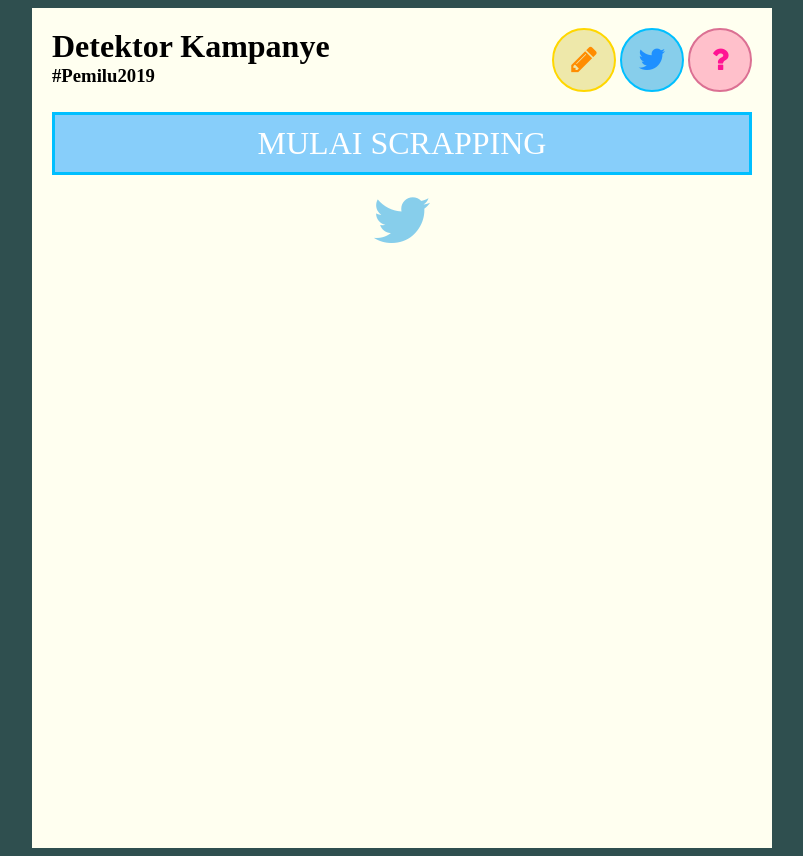
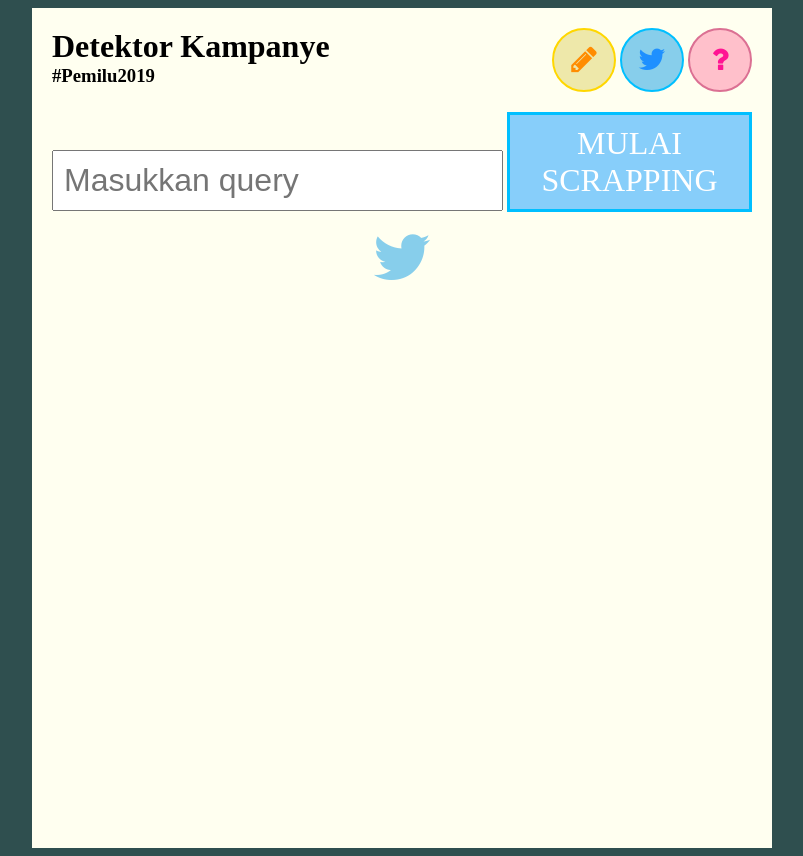
Before and after one commit to emonnemo/campaign_detector, a Django app: page /scrap/ in a window 1280 px wide. Shown: the whole page, without its empty margins (238-1041 px from the left). Run offline with Django 3.2, Linux system fonts and the light colour scheme.

Commit message:
Add query box

```diff
--- a/campaign_detector/campaign_detector/templates/help.html
+++ b/campaign_detector/campaign_detector/templates/help.html
@@ -21,7 +21,7 @@
     <p>
         Untuk melakukan deteksi pada cuitan acak di aplikasi Twitter, silakan pilih menu
         <i class="fa fa-twitter"></i>.
-        Klik tombol "Mulai Scrapping".
+        Masukkan query yang diinginkan, lalu klik tombol "Mulai Scrapping".
         Sebuah tabel berisi sepuluh tweet yang telah discrap akan ditampilkan di bawah tombol
         beserta dengan nama akun, waktu post, serta kelasnya.
         Warna latar baris dapat memudahkan Anda membedakan data hasil klasifikasi
--- a/campaign_detector/campaign_detector/templates/scrap.html
+++ b/campaign_detector/campaign_detector/templates/scrap.html
@@ -2,7 +2,8 @@
 
 {% block content %}
 <form id="scrapform" action="" method="post">
-    <button class="scrap-button full-width" type="submit">Mulai Scrapping</button>
+    <input class="query-box" type="text" name="query" placeholder="Masukkan query" />
+    <button class="scrap-button" type="submit">Mulai Scrapping</button>
 </form>
 {% if predicted_data %}
 <table class="prediction-table full-width">
@@ -29,6 +30,12 @@
 {% endblock %}
 
 {% block style %}
+    .query-box {
+        margin-bottom: 10px;
+        padding: 10px;
+        font-size: xx-large;
+        width: 61%;
+    }
     .scrap-button {
         margin-bottom: 10px;
         padding: 10px;
@@ -39,6 +46,7 @@
         font-family: "Agency FB";
         font-size: xx-large;
         cursor: pointer;
+        width: 35%;
     }
     .scrap-button:hover {
         background-color: deepskyblue;
```
